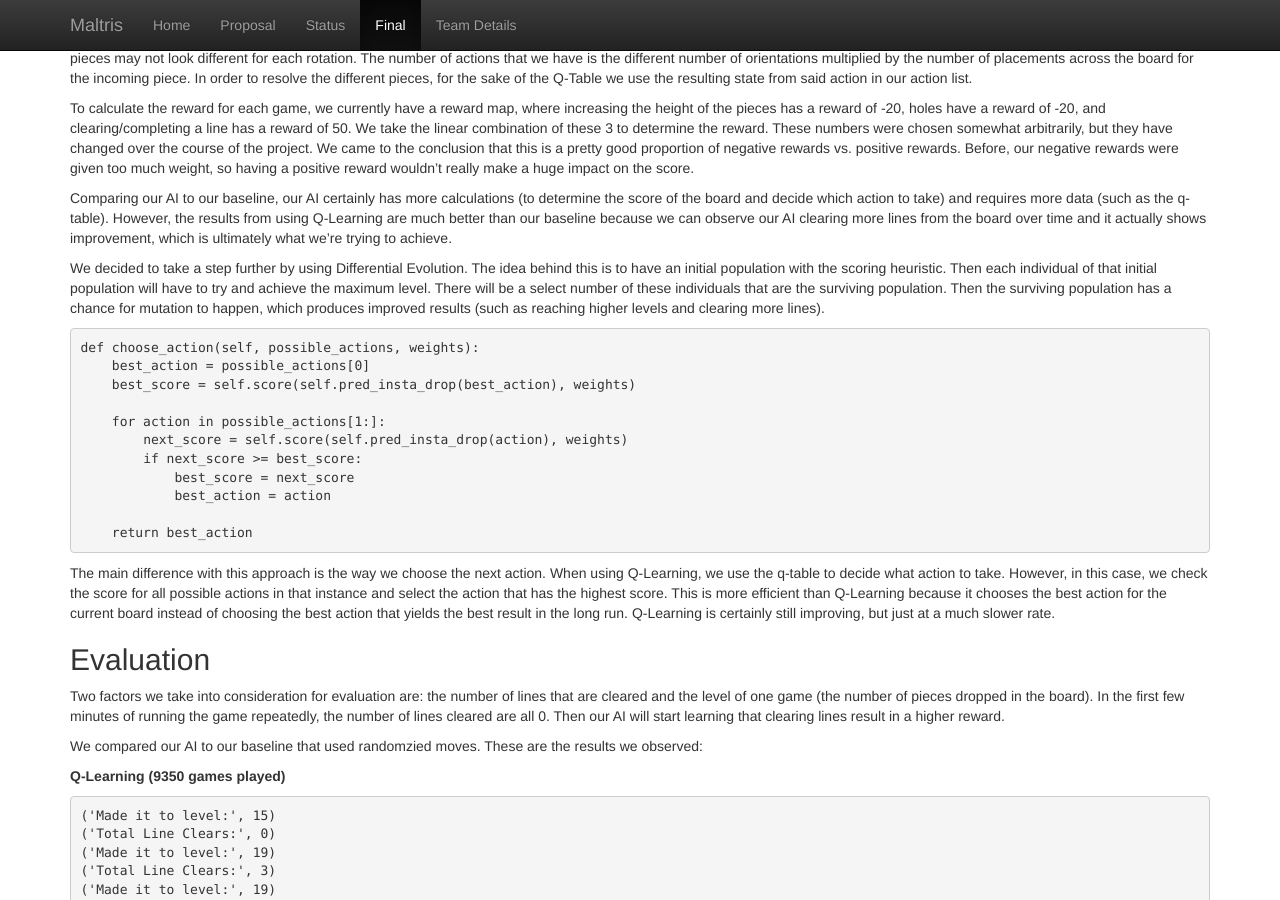
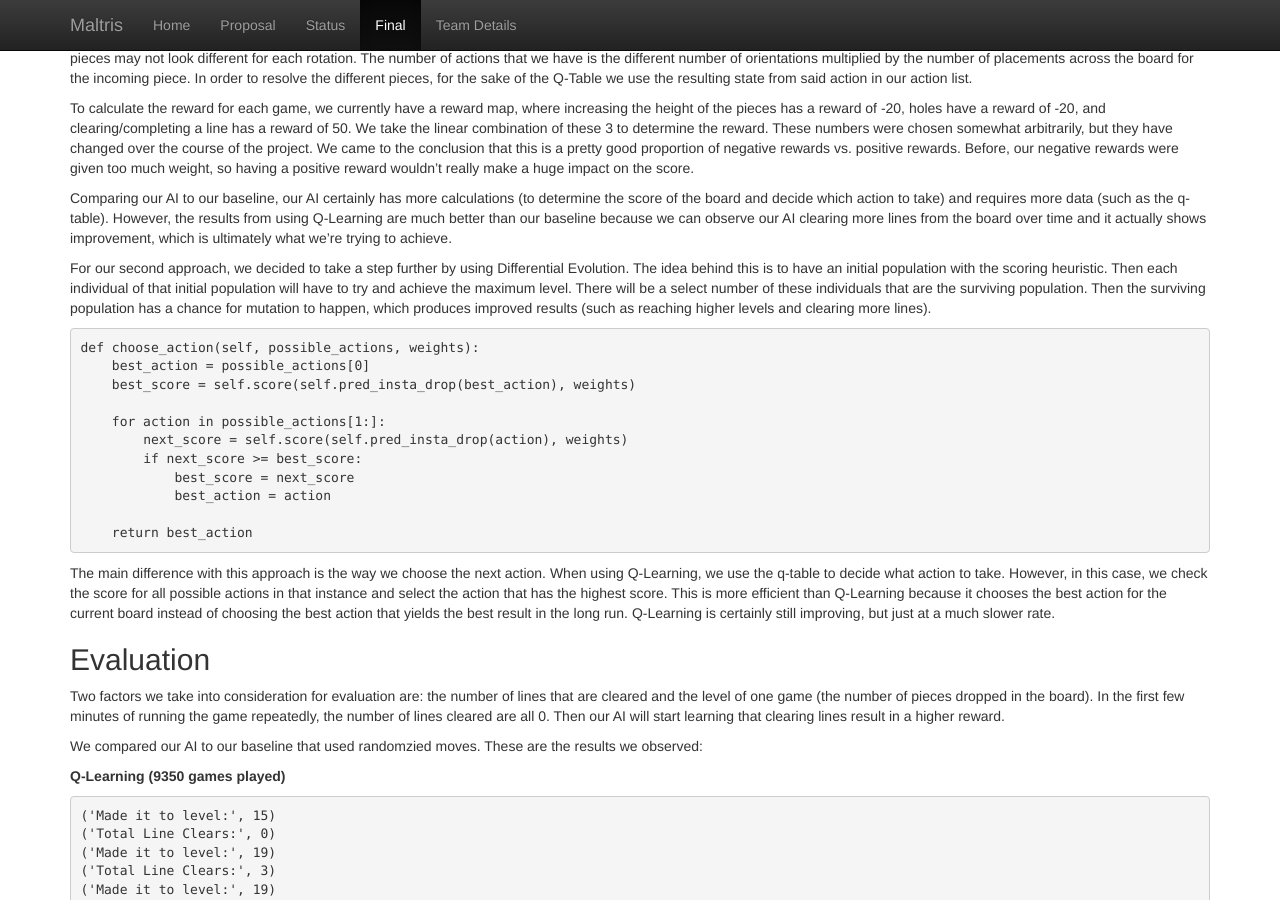
Before and after one commit to julia-tong/Maltris, a Jekyll site: the page built from docs/final.md, in a window 1280 px wide and 900 px high, scrolled down 1327 px. Built offline with Jekyll 4.4.1, drawn with Linux system fonts in a browser that asks for light colours.

Commit message:
Create final.md

```diff
--- a/docs/final.md
+++ b/docs/final.md
@@ -39,8 +39,7 @@ To calculate the reward for each game, we currently have a reward map, where inc
 
 Comparing our AI to our baseline, our AI certainly has more calculations (to determine the score of the board and decide which action to take) and requires more data (such as the q-table). However, the results from using Q-Learning are much better than our baseline because we can observe our AI clearing more lines from the board over time and it actually shows improvement, which is ultimately what we're trying to achieve.
 
-
-We decided to take a step further by using Differential Evolution. The idea behind this is to have an initial population with the scoring heuristic. Then each individual of that initial population will have to try and achieve the maximum level. There will be a select number of these individuals that are the surviving population. Then the surviving population has a chance for mutation to happen, which produces improved results (such as reaching higher levels and clearing more lines).
+For our second approach, we decided to take a step further by using Differential Evolution. The idea behind this is to have an initial population with the scoring heuristic. Then each individual of that initial population will have to try and achieve the maximum level. There will be a select number of these individuals that are the surviving population. Then the surviving population has a chance for mutation to happen, which produces improved results (such as reaching higher levels and clearing more lines).
 
     def choose_action(self, possible_actions, weights):
         best_action = possible_actions[0]
```
